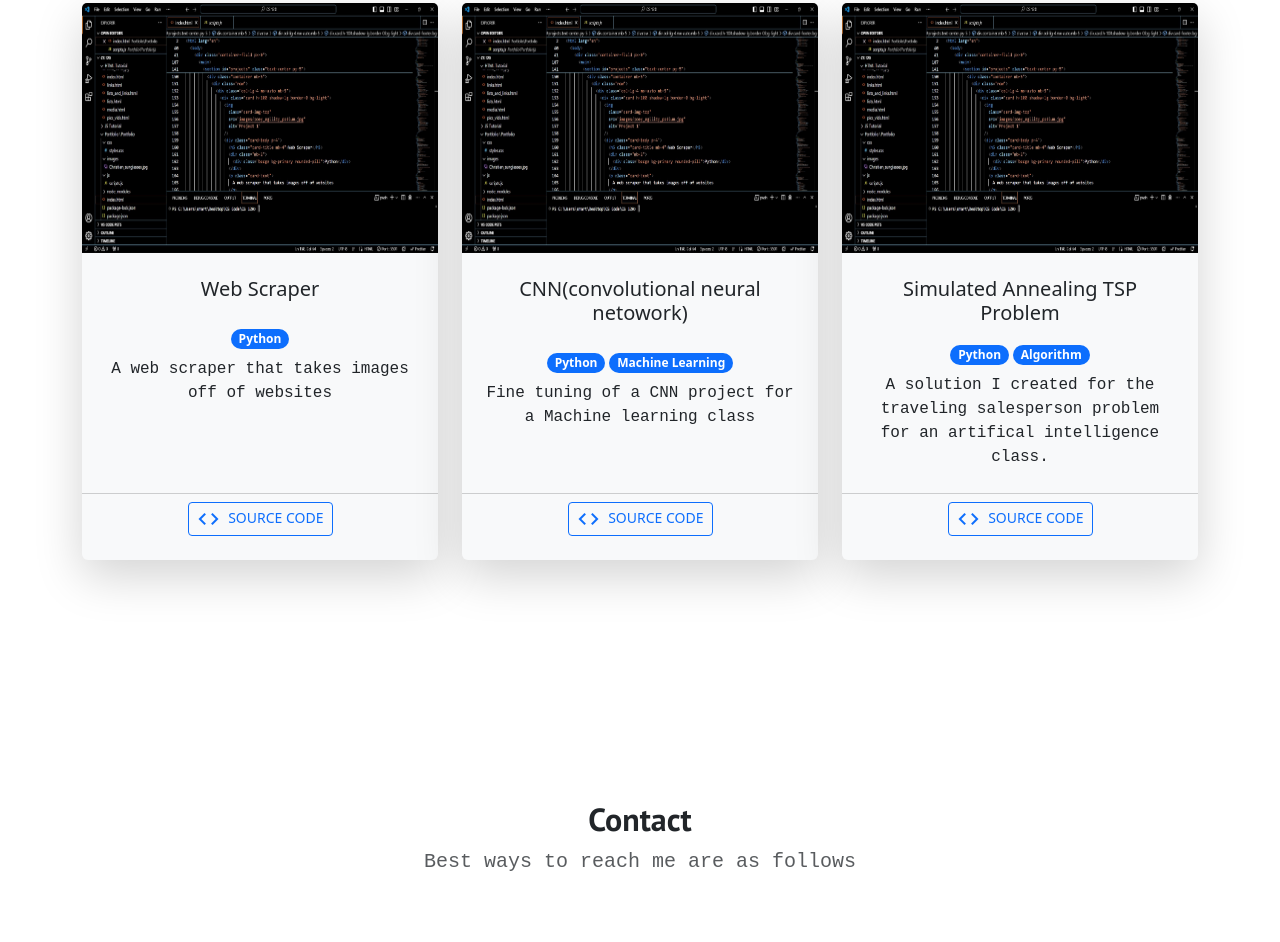
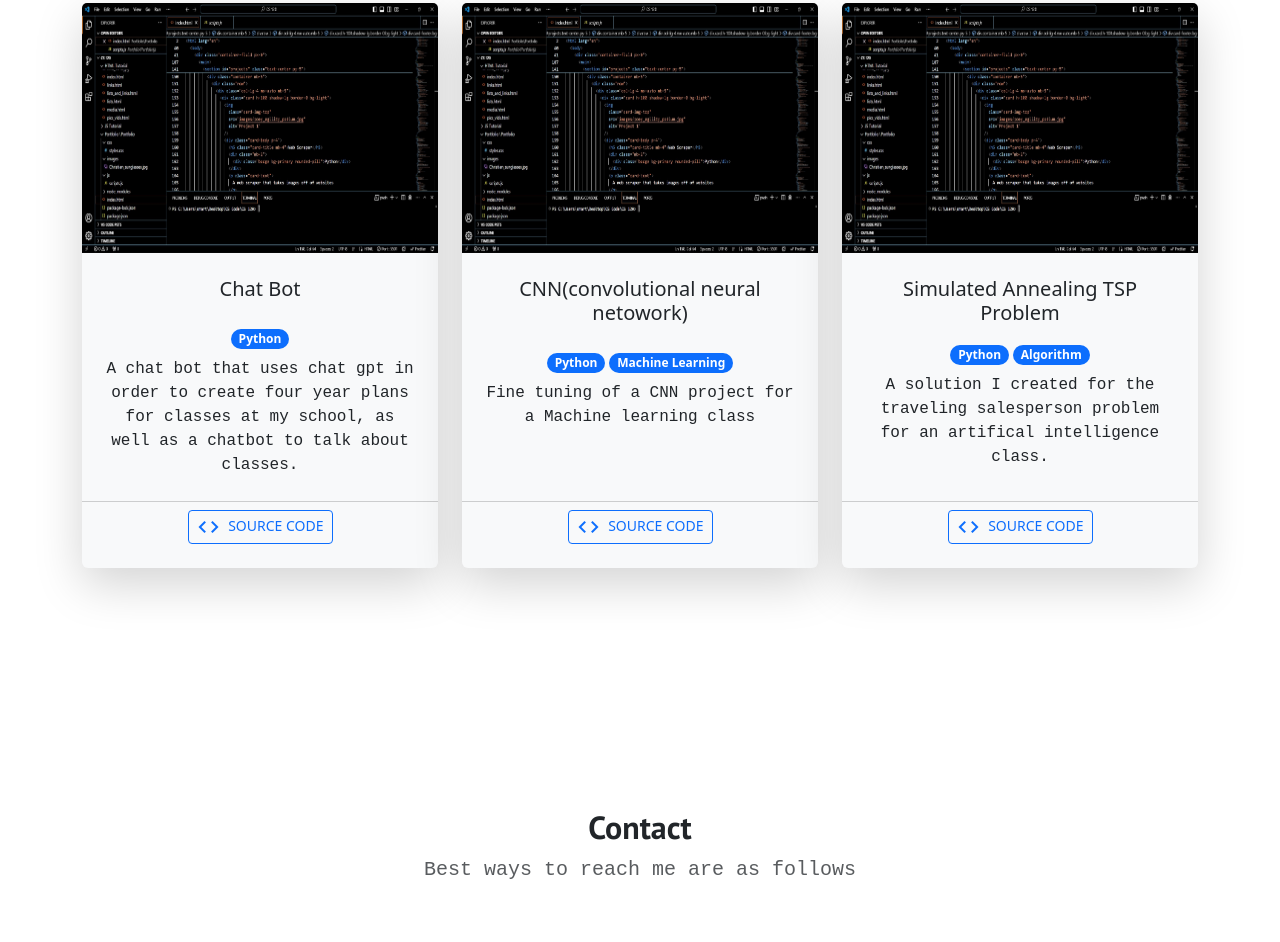
Before and after one commit to christiancostanza/.github.io, a website: page index.html in a window 1280 px wide. Shown: the part 1729-2671 px from the top of the page. Drawn offline with nearby package versions, Linux system fonts and the light colour scheme; a web font is replaced by a local one.

Commit message:
fixed some of the project cards

```diff
--- a/index.html
+++ b/index.html
@@ -156,18 +156,19 @@
                     alt="Project 1"
                   />
                   <div class="card-body p-4">
-                    <h5 class="card-title mb-4">Web Scraper</h5>
+                    <h5 class="card-title mb-4">Chat Bot</h5>
                     <div class="mb-2">
                       <div class="badge bg-primary rounded-pill">Python</div>
                     </div>
                     <p class="card-text">
-                      A web scraper that takes images off of websites
+                      A chat bot that uses chat gpt in order to create four year plans for classes at my school, as well as a chatbot to talk about classes.
+
                     </p>
                   </div>
                   <div class="card-footer bg-transparent mb-3">
                     <a
                       class="btn btn-outline-primary btn-sm text-uppercase"
-                      href="https://github.com/christiancostanza?tab=projects"
+                      href="https://github.com/christiancostanza/Chat-bot"
                       target="_blank"
                     >
                       <span class="material-symbols-outlined me-1">code</span>
```
